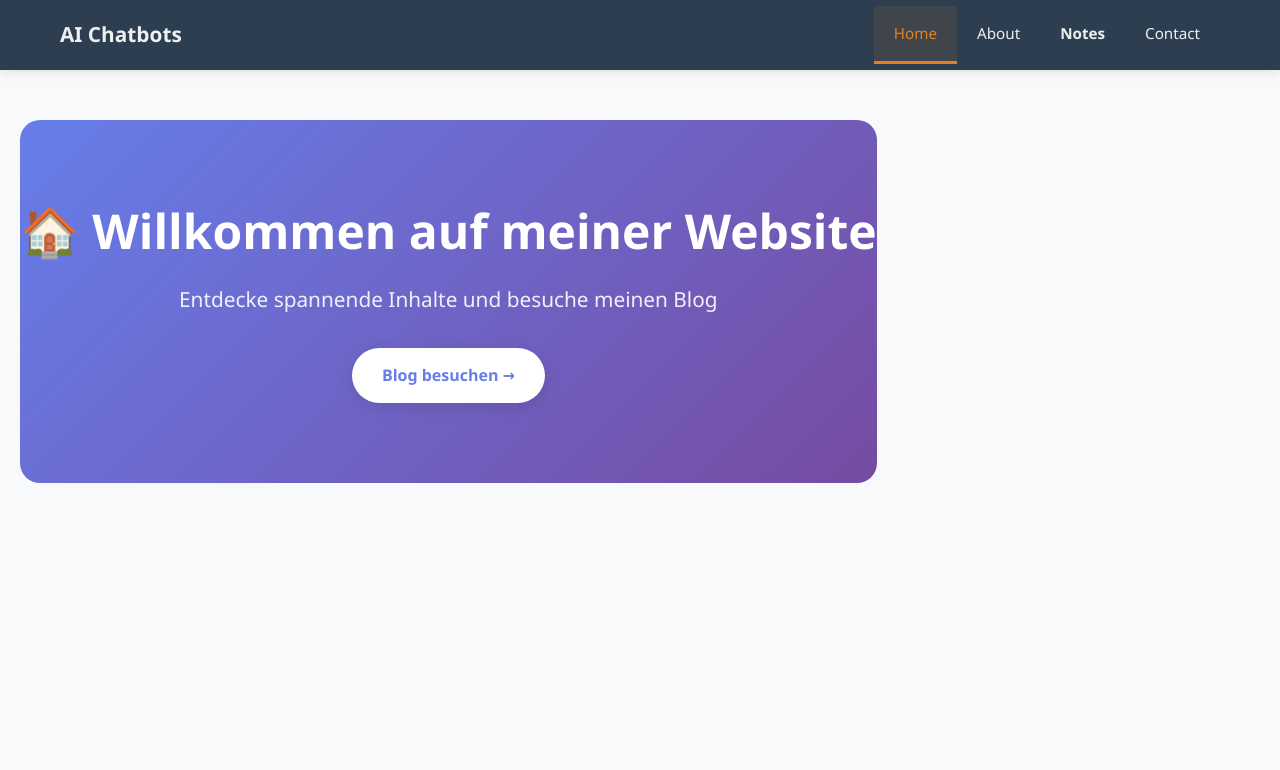
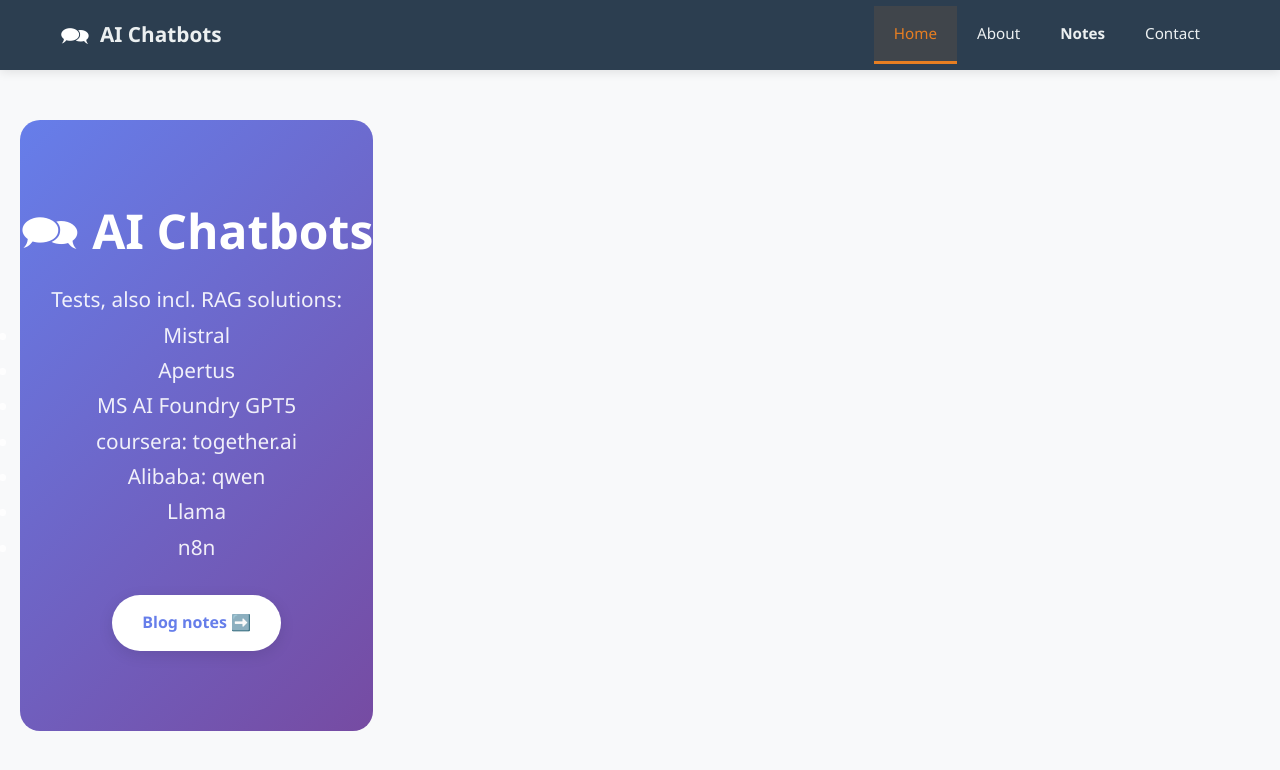
Before and after one commit to merci2/strapi, a React (Vite) app in the folder react-frontend/: page / in a window 1280 px wide. Shown: the top 770 px of the page. Built offline with nearby package versions, Linux system fonts and the light colour scheme; no server answers.

Commit message:
navigation, home

```diff
--- a/react-frontend/src/components/Navigation.tsx
+++ b/react-frontend/src/components/Navigation.tsx
@@ -14,7 +14,7 @@
         {/* Logo/Brand */}
         <div className="nav-brand">
           <Link to="/" className="brand-link">
-            {/* <span className="brand-icon">🚀</span> */}
+            <span className="brand-icon">🗪</span>
             <span className="brand-text">AI Chatbots</span>
           </Link>
         </div>
--- a/react-frontend/src/pages/Home.tsx
+++ b/react-frontend/src/pages/Home.tsx
@@ -5,13 +5,22 @@
   return (
     <div className="page-container">
       <div className="hero-section">
-        <h1>🏠 Willkommen auf meiner Website</h1>
+        <h1>🗪 AI Chatbots</h1>
         <p className="hero-subtitle">
-          Entdecke spannende Inhalte und besuche meinen Blog
+          Tests, also incl. RAG solutions:
+          <ul>
+            <li>Mistral</li>
+            <li>Apertus</li>
+            <li>MS AI Foundry GPT5</li>
+            <li>coursera: together.ai</li>
+            <li>Alibaba: qwen</li>
+            <li>Llama</li>
+            <li>n8n</li>
+          </ul>
         </p>
         <div className="hero-actions">
           <a href="/blog" className="cta-button">
-            Blog besuchen →
+            Blog notes ➡️
           </a>
         </div>
       </div>
```
